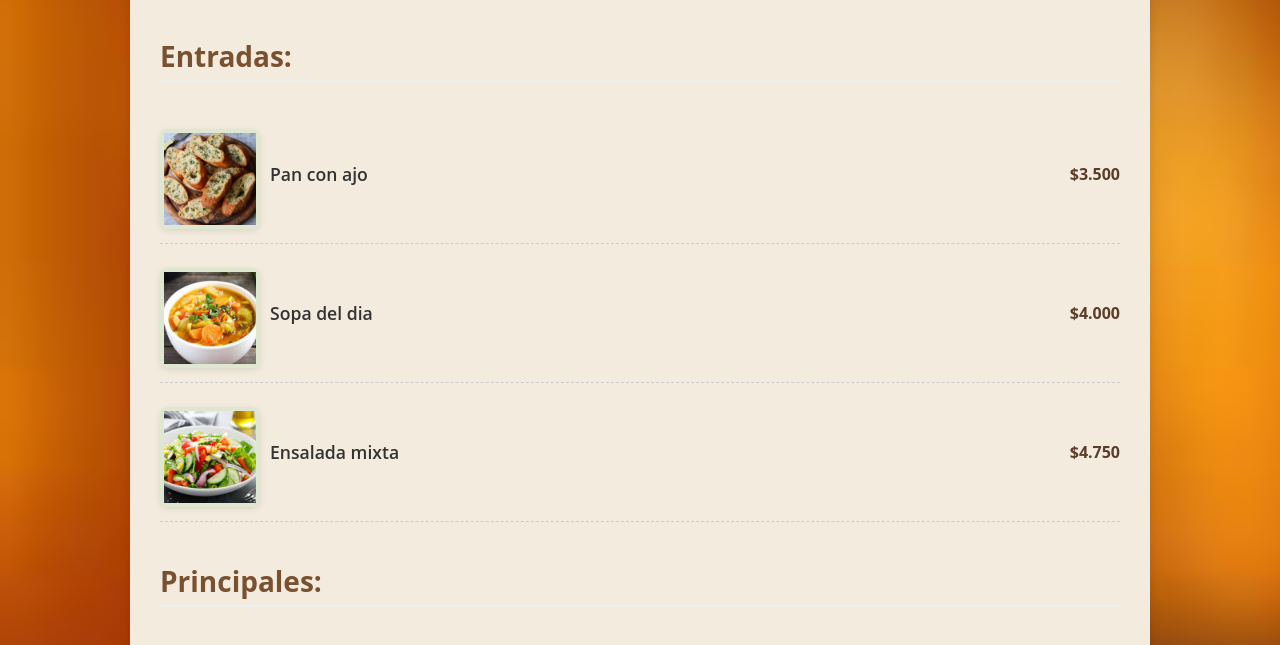
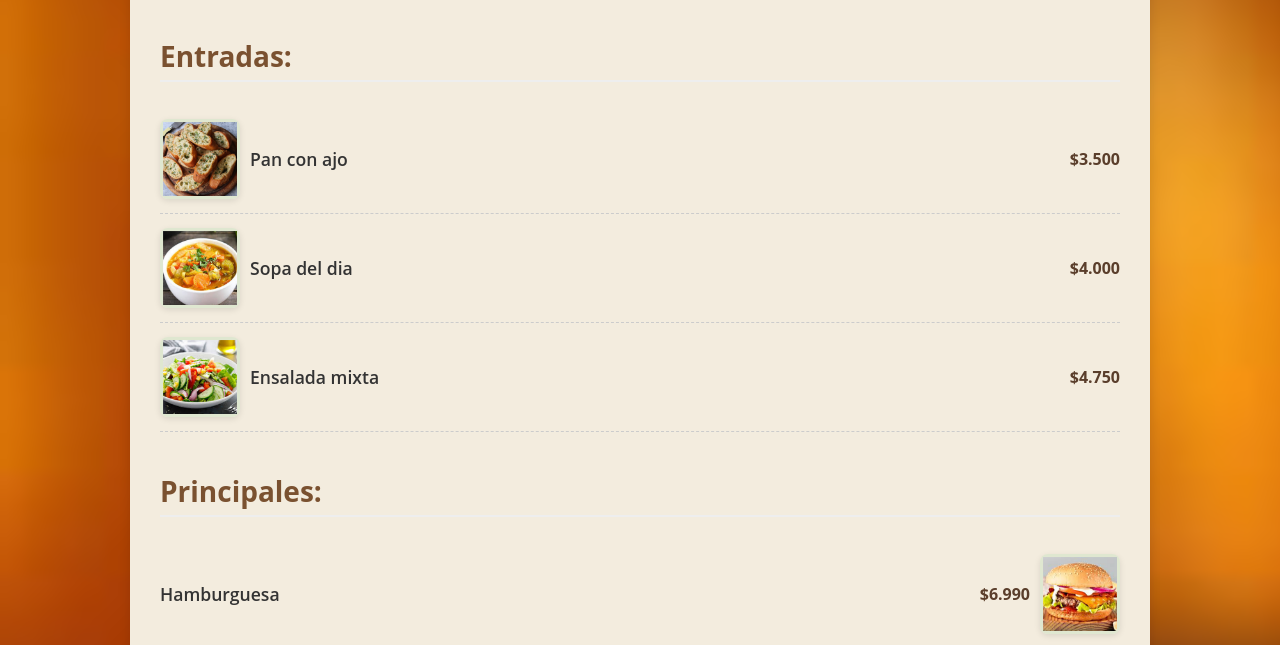
Before and after one commit to MagoCitu357/Carta-Cafeteria, a plain HTML site: page index.html in a window 1280 px wide. Shown: the part 155-800 px from the top of the page. Drawn offline with Linux system fonts and the light colour scheme; a web font is replaced by a local one.

Commit message:
prototype final v3 fix

```diff
--- a/styles.css
+++ b/styles.css
@@ -73,12 +73,3 @@ li img {
   border-radius: 8px;
   box-shadow: 0 2px 6px rgba(0, 0, 0, 0.1);
 }
-
-/* Responsive */
-li img {
-  width: 100px;
-  height: auto;
-  margin-top: 10px;
-  border-radius: 8px;
-  object-fit: cover;
-}
```
